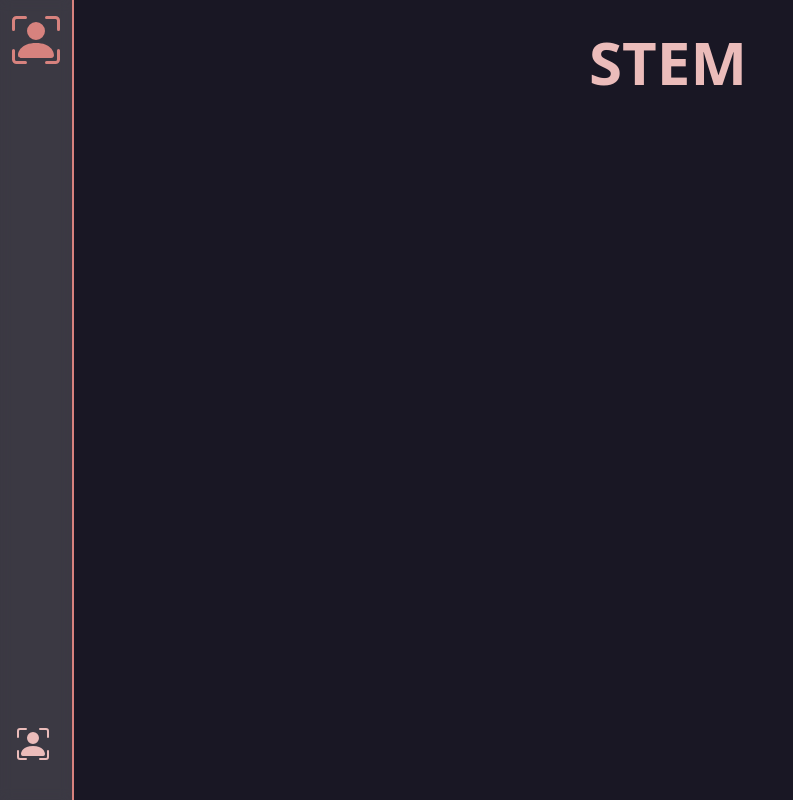
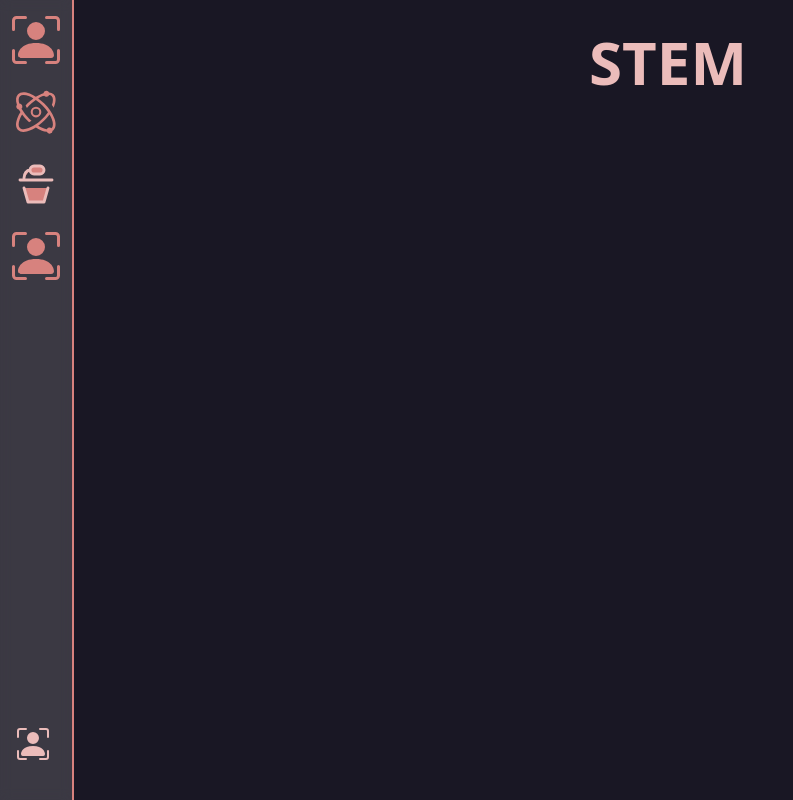
Before and after one commit to nbala123/personal-website-old, a website: page stem/index.html in a window 1280 px wide. Shown: the whole page, without its empty margins (0-793 px from the left). Drawn offline with Linux system fonts and the light colour scheme.

```diff
--- a/sidebar.html
+++ b/sidebar.html
@@ -34,7 +34,93 @@
                 </div>
             </div>
 
+            <!--<!--STEM-->
+            <!--Container-->
+            <div class="sidebar-container group/container">
+                <a href="../stem/" class="group/item sidebar-parent-link">
+                    <div class="items-center justify-center">
+                        <svg class="dynamic-svg sidebar-parent-link-icon", data-svg="../src/assets/icons/atom.svg"></svg>
+                    </div>
+                    <span class="sidebar-parent-link-text">STEM</span>
+                </a>
+                <!--Dropdown-->
+                <div class="sidebar-dropdown-container">
+                    <ul class="flex flex-col gap-1 pt-4">
+                        <a href="../stem/#physics" class="group/item sidebar-child-link delay-250">
+                            <svg class="dynamic-svg sidebar-child-link-icon", data-svg="../src/assets/icons/atom.svg"></svg>
+                            Physics
+                        </a>
+                        <a href="../stem/#robotics" class="group/item sidebar-child-link delay-350">
+                            <svg class="dynamic-svg sidebar-child-link-icon", data-svg="../src/assets/icons/robot.svg"></svg>
+                            Robotics
+                        </a>
+                        <a href="../stem/#cs" class="group/item sidebar-child-link delay-450">
+                            <svg class="dynamic-svg sidebar-child-link-icon", data-svg="../src/assets/icons/code.svg"></svg>
+                            Computer Science
+                        </a>
+                        <a href="../stem/#3d" class="group/item sidebar-child-link delay-550">
+                            <svg class="dynamic-svg sidebar-child-link-icon", data-svg="../src/assets/icons/cube.svg"></svg>
+                            3D Animation
+                        </a>
+                    </ul>
+                </div>
+            </div>
 
+            <!--SPEECH?DEBAT-->
+            <!--Container-->
+            <div class="sidebar-container group/container">
+                <a href="../speech/" class="group/item sidebar-parent-link">
+                    <div class="items-center justify-center">
+                        <svg class="dynamic-svg sidebar-parent-link-icon", data-svg="../src/assets/icons/podium.svg"></svg>
+                    </div>
+                    <span class="sidebar-parent-link-text">Speech & Debate</span>
+                </a>
+                <!--Dropdown-->
+                <div class="sidebar-dropdown-container">
+                    <ul class="flex flex-col gap-1 pt-4">
+                        <a href="../speech/#mun" class="group/item sidebar-child-link delay-250">
+                            <svg class="dynamic-svg sidebar-child-link-icon", data-svg="../src/assets/icons/world.svg"></svg>
+                            Model United Nations
+                        </a>
+                        <a href="../speech/#yag" class="group/item sidebar-child-link delay-350">
+                            <svg class="dynamic-svg sidebar-child-link-icon", data-svg="../src/assets/icons/gov.svg"></svg>
+                            Youth & Government
+                        </a>
+                        <a href="../speech/#speaking" class="group/item sidebar-child-link delay-450">
+                            <svg class="dynamic-svg sidebar-child-link-icon", data-svg="../src/assets/icons/megaphone.svg"></svg>
+                            Public Speaking
+                        </a>
+                        <a href="../speech/#deca" class="group/item sidebar-child-link delay-550">
+                            <svg class="dynamic-svg sidebar-child-link-icon", data-svg="../src/assets/icons/tie.svg"></svg>
+                            DECA
+                        </a>
+                    </ul>
+                </div>
+            </div>
+
+             <!--Academics-->
+            <!--Container-->
+            <div class="sidebar-container group/container">
+                <a href="../academics/" class="group/item sidebar-parent-link">
+                    <div class="items-center justify-center">
+                        <svg class="dynamic-svg sidebar-parent-link-icon", data-svg="../src/assets/icons/person.svg"></svg>
+                    </div>
+                    <span class="sidebar-parent-link-text">Academics</span>
+                </a>
+                <!--Dropdown-->
+                <div class="sidebar-dropdown-container">
+                    <ul class="flex flex-col gap-1 pt-4">
+                        <a href="../academics/#courses" class="group/item sidebar-child-link delay-250">
+                            <svg class="dynamic-svg sidebar-child-link-icon", data-svg="../src/assets/icons/course.svg"></svg>
+                            Courses
+                        </a>
+                        <a href="../academics/#scores" class="group/item sidebar-child-link delay-350">
+                            <svg class="dynamic-svg sidebar-child-link-icon", data-svg="../src/assets/icons/award.svg"></svg>
+                            Scores
+                        </a>
+                    </ul>
+                </div>
+            </div>
 
 
 
```
